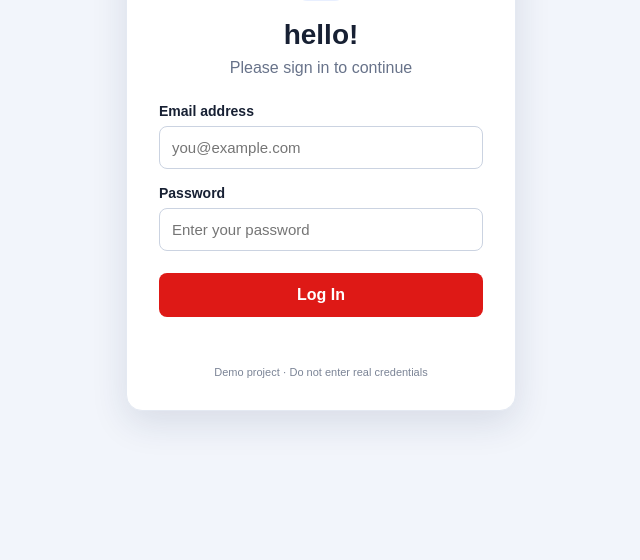
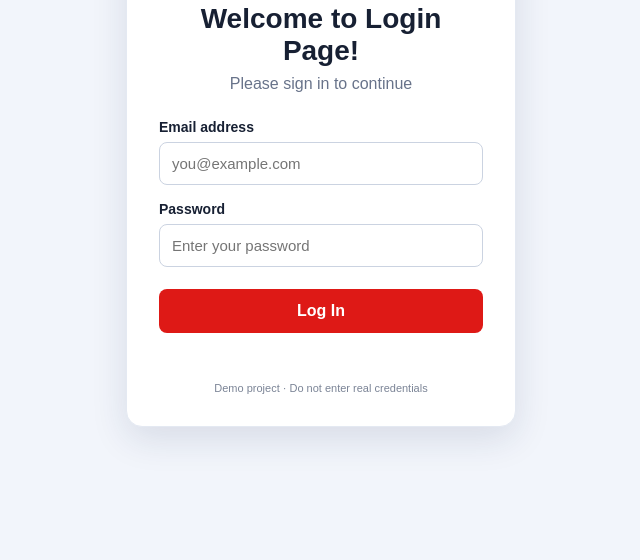
Before and after one commit to mahekdasgupta/LoginPageProject, a plain HTML site: page index.html in a window 1280 px wide. Shown: the part 240-800 px from the top of the page, without its empty margins (319-959 px from the left). Drawn offline with Linux system fonts and the light colour scheme.

Commit message:
Update heading in main branch

```diff
--- a/index.html
+++ b/index.html
@@ -9,7 +9,7 @@
 <body>
   <main class="login-card">
     <div class="logo" aria-label="Login project logo">SU</div>
-    <h1>hello!</h1>
+    <h1>Welcome to Login Page!</h1>
     <p class="subtitle">Please sign in to continue</p>
     <form id="loginForm">
       <label for="email">Email address</label>
```
